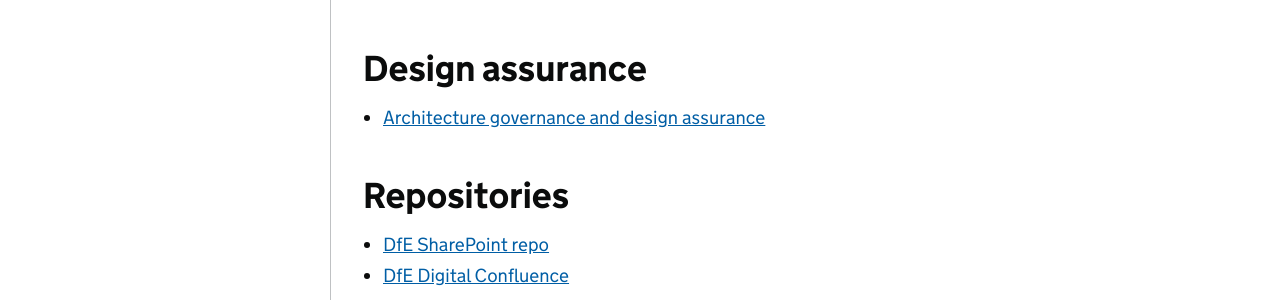
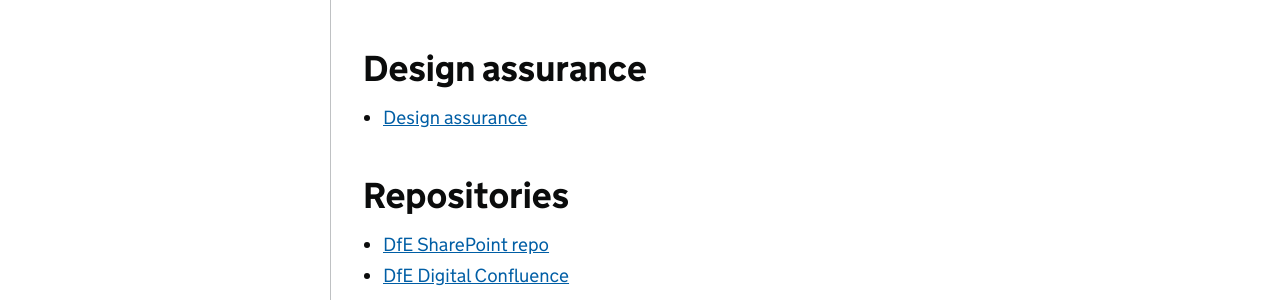
Before and after one commit to DFE-Digital/architecture, a Jekyll site: the page built from index.md, in a window 1280 px wide. Shown: the part 1214-1514 px from the top of the page. Built offline with Jekyll 4.4.1, drawn with Linux system fonts in a browser that asks for light colours; our own code applies the rules of GitHub Pages for plain Markdown files.

Commit message:
Tweaks to assurance pages

```diff
--- a/index.md
+++ b/index.md
@@ -48,7 +48,7 @@ when building digital services.
 
 ## Design assurance
 
-- [Architecture governance and design assurance](assurance/assurance-and-design)
+- [Design assurance](assurance/assurance-and-design)
 
 ## Repositories
 
```
Also changed, not shown: assurance/assurance-and-design.md (+1 -1 lines).
